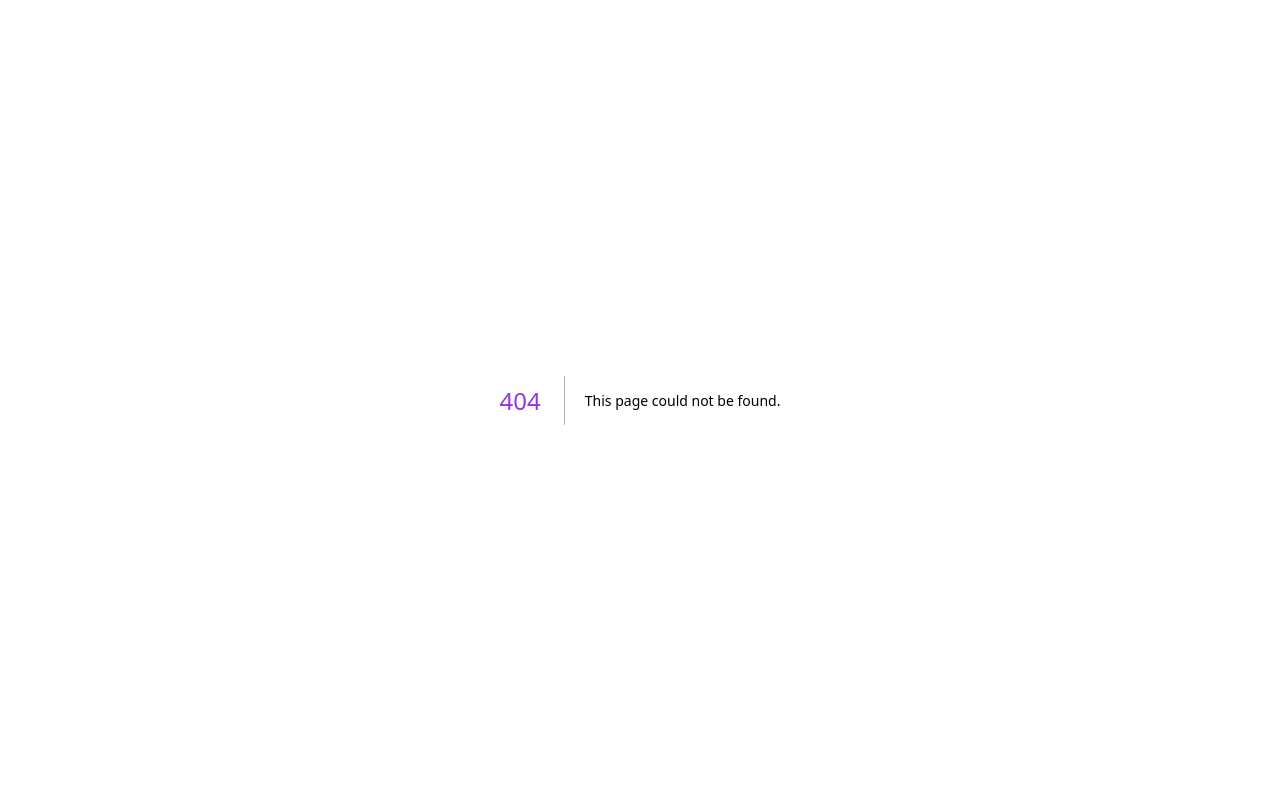
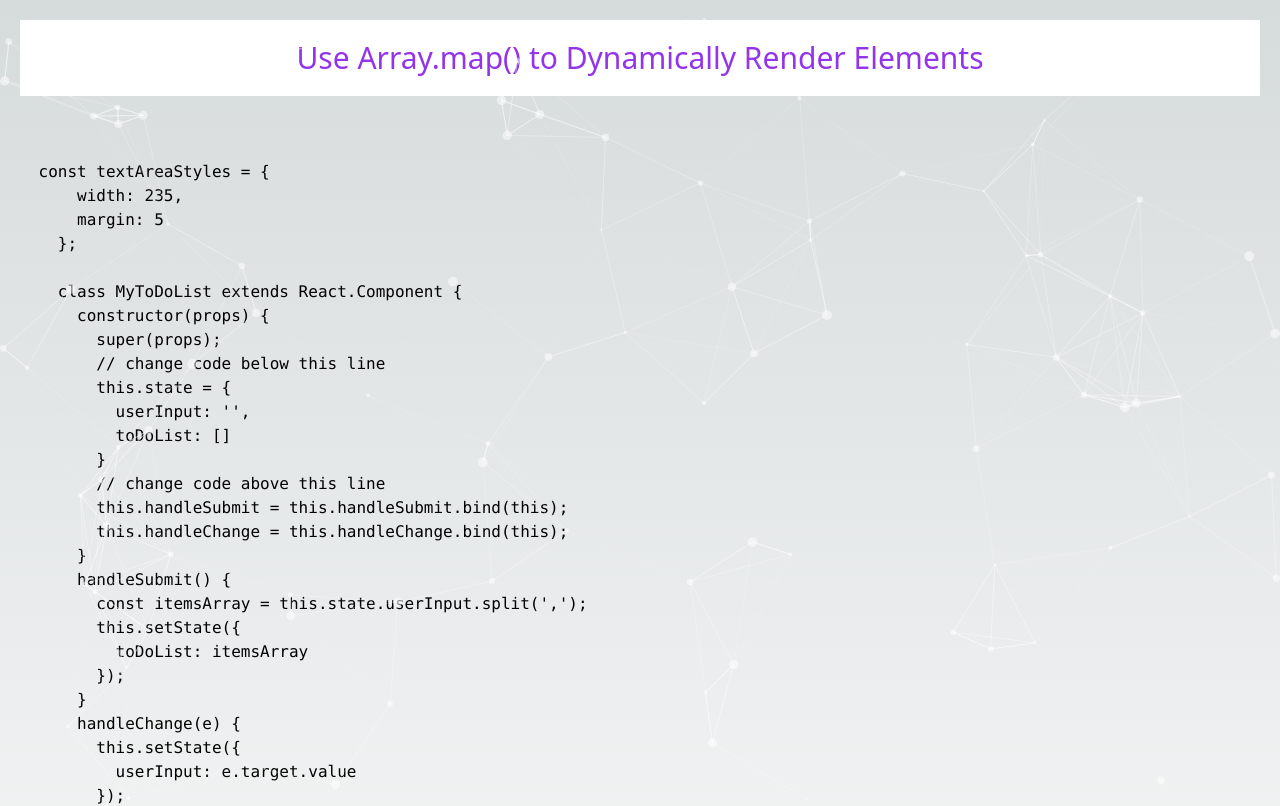
Before and after one commit to ragulpalanisamy/fcc_projects_euler, a Next.js app: page /Pro-5/Simple_todo in a window 1280 px wide. Before the commit this address had no page. Shown: the top 806 px of the page. Built offline with nearby package versions, Linux system fonts and the light colour scheme.

Commit message:
feat: :sparkles: Added the simple todo using the react map

```diff
--- a/src/app/page.js
+++ b/src/app/page.js
@@ -190,6 +190,9 @@ export default function Home() {
         <Link href="../Pro-4/Poker_hands">
         Poker hands
         </Link>
+        <Link href="../Pro-5/Simple_todo">
+        Simple todo
+        </Link>
         </div>
         </div>
       </>
--- /dev/null
+++ b/src/pages/Pro-5/Simple_todo.tsx
@@ -0,0 +1,67 @@
+import React from 'react'
+import DesignTypeScript from '../../components/DesignTypeScript'
+import "../../app/globals.css";
+
+export default function Simple_todo() {
+    const codesnippet = `
+    const textAreaStyles = {
+        width: 235,
+        margin: 5
+      };
+
+      class MyToDoList extends React.Component {
+        constructor(props) {
+          super(props);
+          // change code below this line
+          this.state = {
+            userInput: '',
+            toDoList: []
+          }
+          // change code above this line
+          this.handleSubmit = this.handleSubmit.bind(this);
+          this.handleChange = this.handleChange.bind(this);
+        }
+        handleSubmit() {
+          const itemsArray = this.state.userInput.split(',');
+          this.setState({
+            toDoList: itemsArray
+          });
+        }
+        handleChange(e) {
+          this.setState({
+            userInput: e.target.value
+          });
+        }
+        render() {
+          const items = this.state.toDoList.map(i => <li>{i}</li>); // change code here
+          return (
+            <div>
+              <textarea
+                onChange={this.handleChange}
+                value={this.state.userInput}
+                style={textAreaStyles}
+                placeholder="Separate Items With Commas" /><br />
+              <button onClick={this.handleSubmit}>Create List</button>
+              <h1>My "To Do" List:</h1>
+              <ul>
+                {items}
+              </ul>
+            </div>
+          );
+        }
+      };
+    `;
+  return (
+    <div>
+        <DesignTypeScript />
+        <h1>
+        Use Array.map() to Dynamically Render Elements
+        </h1>
+        <pre>
+            <code>
+                {codesnippet}
+            </code>
+        </pre>
+    </div>
+  )
+}
```
